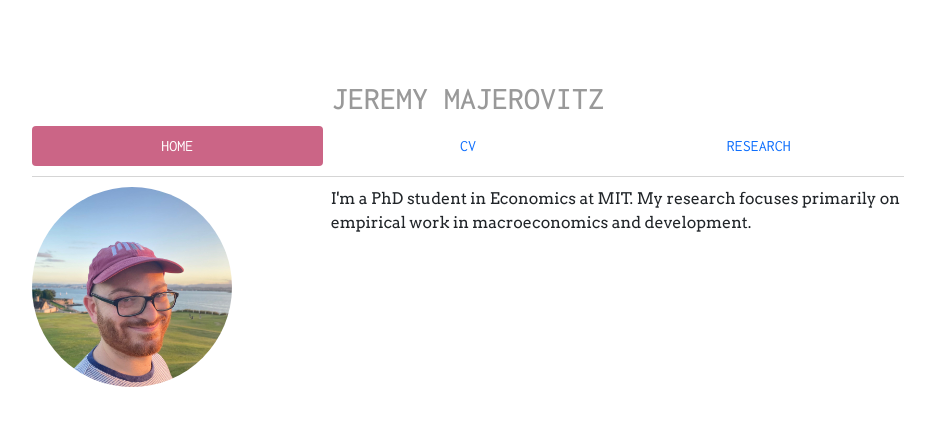
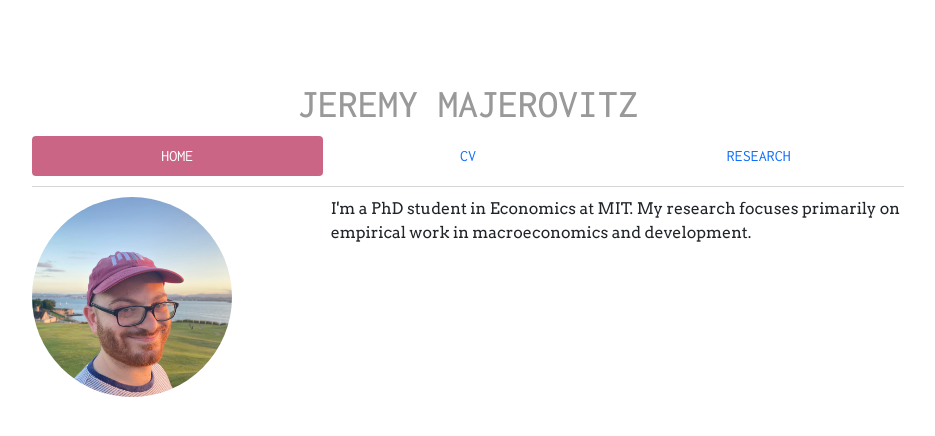
Before and after one commit to jmajic/jmajic.github.io, a Jekyll site: the page built from index.html, in a window 1280 px wide. Shown: the top 436 px of the page, without its empty margins (172-1107 px from the left). Built offline with Jekyll 4.4.1, drawn with Linux system fonts in a browser that asks for light colours.

Commit message:
Make name even bigger

```diff
--- a/_layouts/default.html
+++ b/_layouts/default.html
@@ -14,7 +14,7 @@
 		<body>
 			<div class="container">
 				<div class="page-header">
-					<h2 class="text-center"><a href="/">JEREMY MAJEROVITZ</a></h3>
+					<h1 class="text-center"><a href="/">JEREMY MAJEROVITZ</a></h3>
 					<ul class="nav nav-pills <!-- justify-content-center --> nav-justified">
 						<li class="nav-item"><a class="nav-link {{ page.home }}" href="/">HOME</a></li>
 						<li class="nav-item"><a class="nav-link {{ page.cv }}" href="/cv/Majerovitz_CV_April_2019.pdf">CV</a></li>
```
